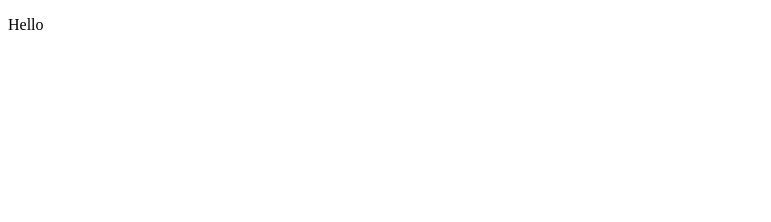
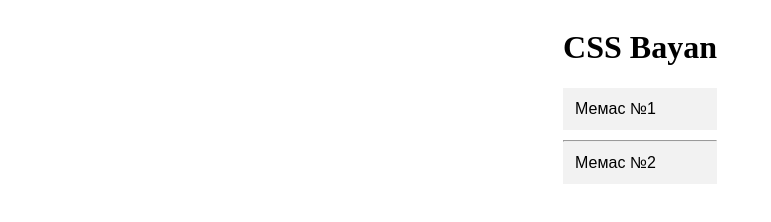
Before and after one commit to kolya34/cssBayan, a plain HTML site: page index.html in a window 1280 px wide. Shown: the whole page, without its empty margins (0-771 px from the left). Drawn offline with Linux system fonts and the light colour scheme.

Commit message:
fix: add first accordion structures

```diff
--- a/index.html
+++ b/index.html
@@ -2,8 +2,28 @@
 <html>
     <head>
         <title>Accordeon</title>
+        <link rel="stylesheet" type="text/css" href="style.css">
     </head>
     <body>
-        <p>Hello</p>
+        <div class="accordion">
+            <h1>CSS Bayan</h1>
+            <div class="dropdown dropdown1">
+                <button class="dropbtn">Мемас №1</button>
+                <div class="dropdown-content dropdown-content1">
+                  <ul>
+                    <p>Мемас 1</p>
+                  </ul>
+                </div>
+            </div>
+            <hr>
+            <div class="dropdown dropdown2">
+                <button class="dropbtn">Мемас №2</button>
+                <div class="dropdown-content dropdown-content2">
+                <ul>
+                    <p>Мемас 2</p>
+                </ul>
+                </div>
+            </div>
+        </div>
     </body>
 </html>
--- a/style.css
+++ b/style.css
@@ -0,0 +1,34 @@
+body {
+    display: flex;
+    justify-content: center;
+    align-items: center;
+}
+hr {
+    margin: 0;
+}
+.dropdown {
+    margin-bottom: 10px;
+}
+.dropbtn {
+    background-color: #f2f2f2;
+    color: black;
+    padding: 12px;
+    font-size: 16px;
+    border: none;
+    cursor: pointer;
+    width: 100%;
+    text-align: left;
+}
+.dropdown-content {
+    display: none;
+    padding: 10px;
+}
+.dropdown:hover .dropdown-content {
+    display: block;
+}
+.dropdown2 .dropdown-content2 {
+    display: none;
+}
+.dropdown2:hover .dropdown-content2 {
+    display: block;
+}
```
